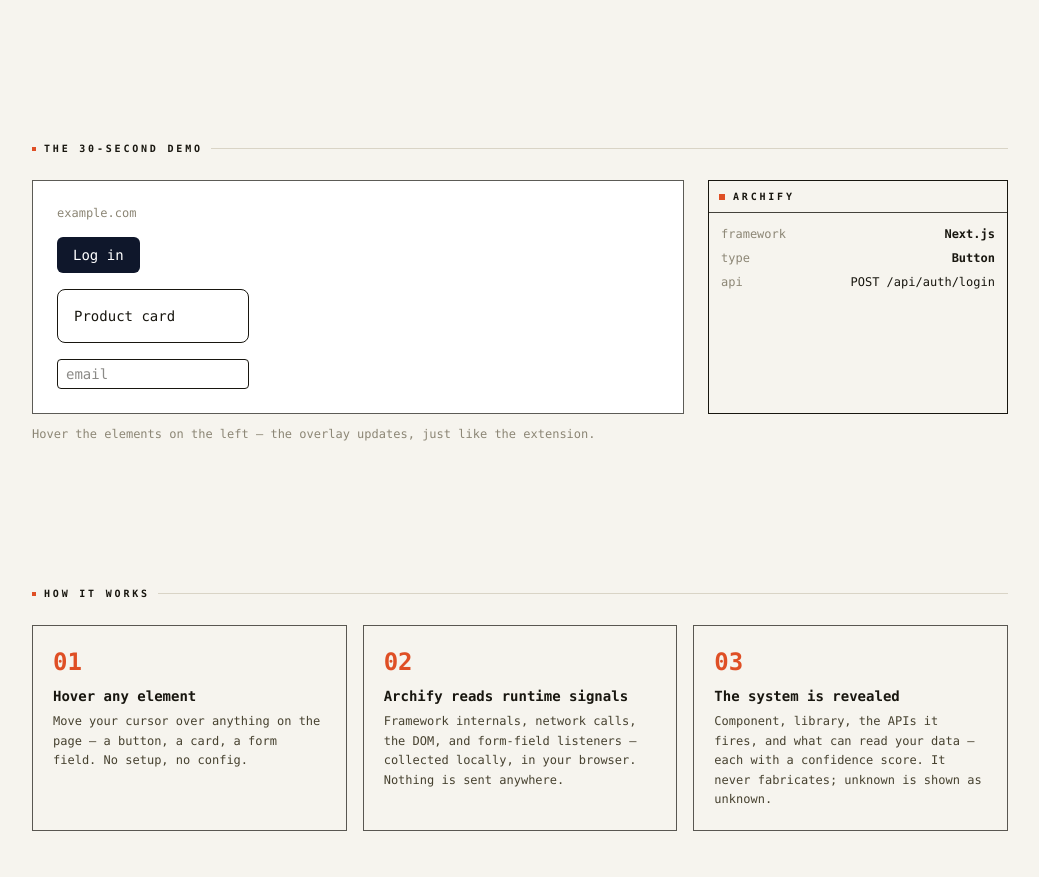
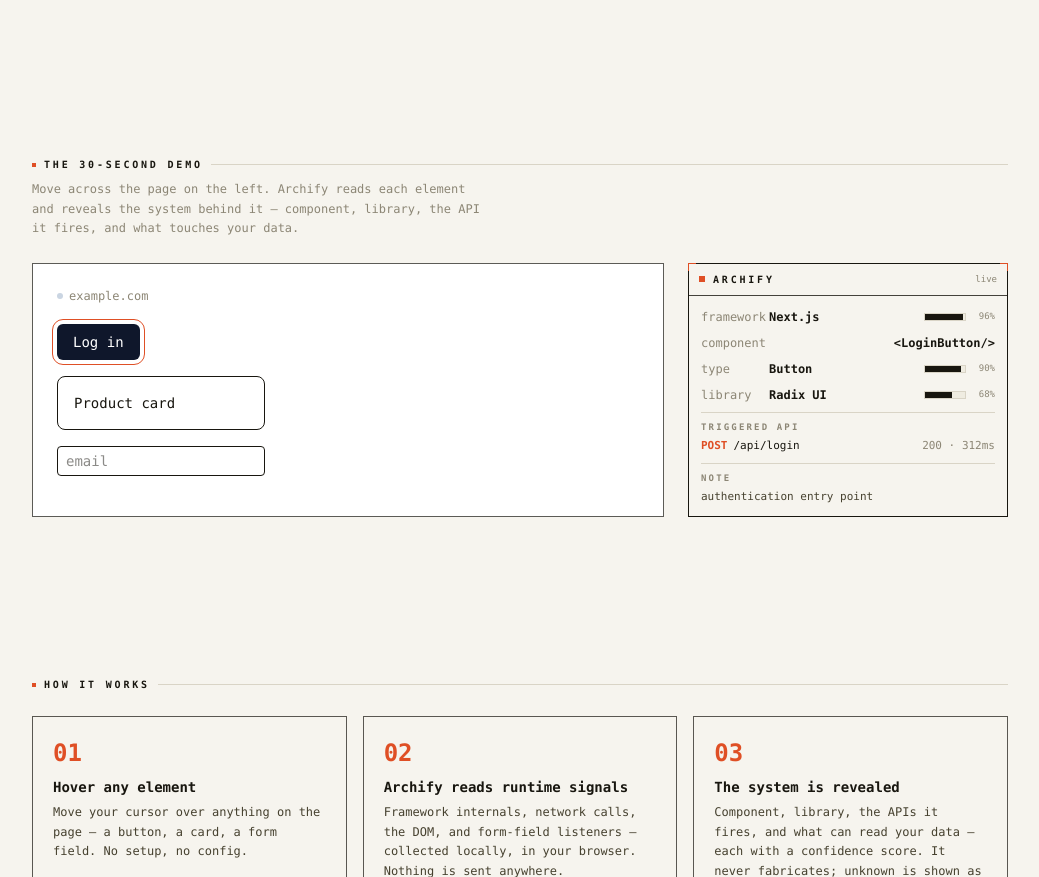
Before and after one commit to Salah-XD/archify, an Astro site in the folder site/: page / in a window 1280 px wide. Shown: the part 1075-1952 px from the top of the page, without its empty margins (120-1159 px from the left). Built offline with nearby package versions, Linux system fonts and the light colour scheme; Astro itself is replaced by a stand-in of ours.

Commit message:
feat(site): enrich the 30-second demo — inspector cursor + fuller readout
Custom draughtsman crosshair reticle (redline hairlines + measuring square +
element-type tag) replaces the native cursor inside the demo page, signalling
'inspecting'. Active element gets a redline outline like the real selection.
Panel now mirrors the product: component name, framework/type/library
confidence gauges (new GaugeRow), API with status+latency, and a security
note (redline when a script reads a field). Stays fully in the paper/ink
aesthetic.

```diff
--- /dev/null
+++ b/site/src/components/GaugeRow.svelte
@@ -0,0 +1,20 @@
+<script>
+  export let label;
+  export let value;
+  export let pct = null;   // 0–100, or null to hide the gauge
+  export let dim = false;
+  $: filled = pct === null ? 0 : Math.max(0, Math.min(5, Math.round((pct / 100) * 5)));
+</script>
+
+<div class="flex items-center gap-2">
+  <span class="w-[60px] shrink-0 text-muted">{label}</span>
+  <span class="text-[12px] {dim ? 'italic text-muted' : 'font-semibold text-ink'}">{value}</span>
+  {#if pct !== null}
+    <span class="ml-auto flex items-center gap-1.5">
+      <span class="relative block h-[6px] w-10 bg-paper-2 ring-1 ring-line">
+        <span class="absolute inset-y-0 left-0 bg-ink" style="width:{pct}%"></span>
+      </span>
+      <span class="w-6 text-right font-mono text-[9px] text-muted">{pct}%</span>
+    </span>
+  {/if}
+</div>
--- a/site/src/components/LiveDemo.svelte
+++ b/site/src/components/LiveDemo.svelte
@@ -1,41 +1,125 @@
 <script>
+  import GaugeRow from './GaugeRow.svelte';
+
   const targets = {
-    btn:   { framework: 'Next.js', type: 'Button', api: 'POST /api/auth/login' },
-    card:  { framework: 'Next.js', type: 'Card', api: 'GET /api/products' },
-    input: { framework: 'Next.js', type: 'Input', api: '—' },
+    btn: {
+      name: '<LoginButton/>', type: 'Button', typeC: 90,
+      lib: 'Radix UI', libC: 68,
+      api: 'POST /api/login', status: '200', ms: '312ms',
+      note: 'authentication entry point',
+    },
+    card: {
+      name: '<ProductCard/>', type: 'Card', typeC: 82,
+      lib: 'shadcn/ui?', libC: 22,
+      api: 'GET /api/products', status: '200', ms: '88ms',
+      note: 'fetches product data on view',
+    },
+    input: {
+      name: '<EmailField/>', type: 'Input', typeC: 88,
+      lib: '—', libC: 0,
+      api: '—', status: '—', ms: '',
+      note: '1 third-party script can read this field',
+    },
   };
+
   let active = 'btn';
+  let cx = 0, cy = 0, inside = false;
+
+  function move(e) {
+    const r = e.currentTarget.getBoundingClientRect();
+    cx = e.clientX - r.left;
+    cy = e.clientY - r.top;
+  }
+  const set = (k) => () => (active = k);
+  $: t = targets[active];
 </script>
 
-<section class="mx-auto max-w-5xl px-6 py-16">
-  <div class="mb-6 flex items-center gap-2">
+<section class="mx-auto max-w-5xl px-6 py-20">
+  <div class="mb-2 flex items-center gap-2">
     <span class="h-1 w-1 bg-redline"></span>
     <span class="text-[10px] font-semibold tracking-[0.28em] text-ink">THE 30-SECOND DEMO</span>
     <span class="h-px flex-1 bg-line"></span>
   </div>
+  <p class="mb-6 max-w-md text-[12px] leading-relaxed text-muted">
+    Move across the page on the left. Archify reads each element and reveals the system behind it —
+    component, library, the API it fires, and what touches your data.
+  </p>
 
-  <div class="grid gap-6 md:grid-cols-[1fr_300px]">
-    <div class="relative border border-ink/70 bg-white p-6">
-      <div class="mb-4 text-xs text-muted">example.com</div>
-      <button class="mb-4 rounded-md bg-slate-900 px-4 py-2 text-sm text-white"
-        on:mouseenter={() => active = 'btn'} on:focus={() => active = 'btn'}>Log in</button>
-      <div class="mb-4 w-48 rounded-lg border p-4 text-sm" role="group" aria-label="Product card"
-        tabindex="0" on:mouseenter={() => active = 'card'} on:focus={() => active = 'card'}>Product card</div>
-      <input class="w-48 rounded border px-2 py-1 text-sm" placeholder="email"
-        on:mouseenter={() => active = 'input'} on:focus={() => active = 'input'} />
+  <div class="grid gap-6 md:grid-cols-[1fr_320px]">
+    <!-- the "foreign" page being inspected -->
+    <div
+      class="relative overflow-hidden border border-ink/70 bg-white p-6 {inside ? 'cursor-none' : ''}"
+      role="application"
+      aria-label="Interactive demo page"
+      on:mousemove={move}
+      on:mouseenter={() => (inside = true)}
+      on:mouseleave={() => (inside = false)}
+    >
+      <div class="mb-5 flex items-center gap-1.5 text-xs text-muted">
+        <span class="h-1.5 w-1.5 rounded-full bg-slate-300"></span>example.com
+      </div>
+
+      <button
+        class="mb-4 block rounded-md bg-slate-900 px-4 py-2 text-sm text-white outline-offset-4 {active === 'btn' ? 'outline outline-1 outline-redline' : ''}"
+        on:mouseenter={set('btn')} on:focus={set('btn')}>Log in</button>
+
+      <div
+        class="mb-4 w-52 rounded-lg border p-4 text-sm outline-offset-4 {active === 'card' ? 'outline outline-1 outline-redline' : ''}"
+        role="group" aria-label="Product card" tabindex="0"
+        on:mouseenter={set('card')} on:focus={set('card')}>Product card</div>
+
+      <input
+        class="w-52 rounded border px-2 py-1 text-sm outline-offset-4 {active === 'input' ? 'outline outline-1 outline-redline' : ''}"
+        placeholder="email" on:mouseenter={set('input')} on:focus={set('input')} />
+
+      <!-- draughtsman crosshair reticle -->
+      {#if inside}
+        <div class="pointer-events-none absolute inset-y-0 w-px bg-redline/40" style="left:{cx}px"></div>
+        <div class="pointer-events-none absolute inset-x-0 h-px bg-redline/40" style="top:{cy}px"></div>
+        <div class="pointer-events-none absolute h-3.5 w-3.5 -translate-x-1/2 -translate-y-1/2 border border-redline"
+             style="left:{cx}px;top:{cy}px"></div>
+        <div class="pointer-events-none absolute whitespace-nowrap bg-ink px-1.5 py-0.5 font-mono text-[9px] tracking-wide text-paper"
+             style="left:{cx + 12}px;top:{cy + 12}px">▸ {t.type}</div>
+      {/if}
     </div>
 
-    <div class="border border-ink bg-paper text-[12px]">
+    <!-- the Archify instrument panel -->
+    <div class="relative border border-ink bg-paper text-[12px]">
+      <span class="pointer-events-none absolute -left-px -top-px h-2 w-2 border-l border-t border-redline"></span>
+      <span class="pointer-events-none absolute -right-px -top-px h-2 w-2 border-r border-t border-redline"></span>
       <div class="flex items-center gap-2 border-b border-ink/80 px-2.5 py-2">
         <span class="h-1.5 w-1.5 bg-redline"></span>
         <span class="text-[10px] font-semibold tracking-[0.28em]">ARCHIFY</span>
+        <span class="ml-auto font-mono text-[9px] text-muted">live</span>
       </div>
-      <div class="space-y-1.5 p-3">
-        <div class="flex justify-between"><span class="text-muted">framework</span><span class="font-semibold">{targets[active].framework}</span></div>
-        <div class="flex justify-between"><span class="text-muted">type</span><span class="font-semibold">{targets[active].type}</span></div>
-        <div class="flex justify-between"><span class="text-muted">api</span><span class="font-mono">{targets[active].api}</span></div>
+
+      <div class="space-y-2 p-3">
+        <GaugeRow label="framework" value="Next.js" pct={96} />
+        <div class="flex items-baseline justify-between">
+          <span class="text-muted">component</span>
+          <span class="font-mono font-semibold text-ink">{t.name}</span>
+        </div>
+        <GaugeRow label="type" value={t.type} pct={t.typeC} />
+        <GaugeRow label="library" value={t.lib} pct={t.libC} dim={t.libC === 0} />
+
+        <div class="border-t border-line pt-2">
+          <div class="mb-1 text-[9px] font-semibold tracking-[0.24em] text-muted">TRIGGERED API</div>
+          {#if t.api === '—'}
+            <div class="text-[11px] text-muted/70">— none —</div>
+          {:else}
+            <div class="flex items-center gap-1.5 font-mono text-[11px]">
+              <span class="font-semibold text-redline">{t.api.split(' ')[0]}</span>
+              <span class="truncate text-ink">{t.api.split(' ')[1]}</span>
+              <span class="ml-auto shrink-0 text-muted">{t.status} · {t.ms}</span>
+            </div>
+          {/if}
+        </div>
+
+        <div class="border-t border-line pt-2">
+          <div class="mb-1 text-[9px] font-semibold tracking-[0.24em] text-muted">NOTE</div>
+          <div class="text-[11px] leading-snug {active === 'input' ? 'text-redline' : 'text-ink-2'}">{t.note}</div>
+        </div>
       </div>
     </div>
   </div>
-  <p class="mt-3 text-xs text-muted">Hover the elements on the left — the overlay updates, just like the extension.</p>
 </section>
--- a/site/tests/site.spec.ts
+++ b/site/tests/site.spec.ts
@@ -4,7 +4,7 @@ test('landing page renders the hero and the architecture trace', async ({ page }
   await page.goto('/');
   await expect(page.getByRole('heading', { name: 'Understand Software.' })).toBeVisible();
   await expect(page.getByText('ARCHITECTURE TRACE · example.com')).toBeVisible();
-  await expect(page.getByText('<LoginButton/>')).toBeVisible();
+  await expect(page.getByText('<LoginButton/>').first()).toBeVisible();
 });
 
 test('navbar is present with anchor links', async ({ page }) => {
```
